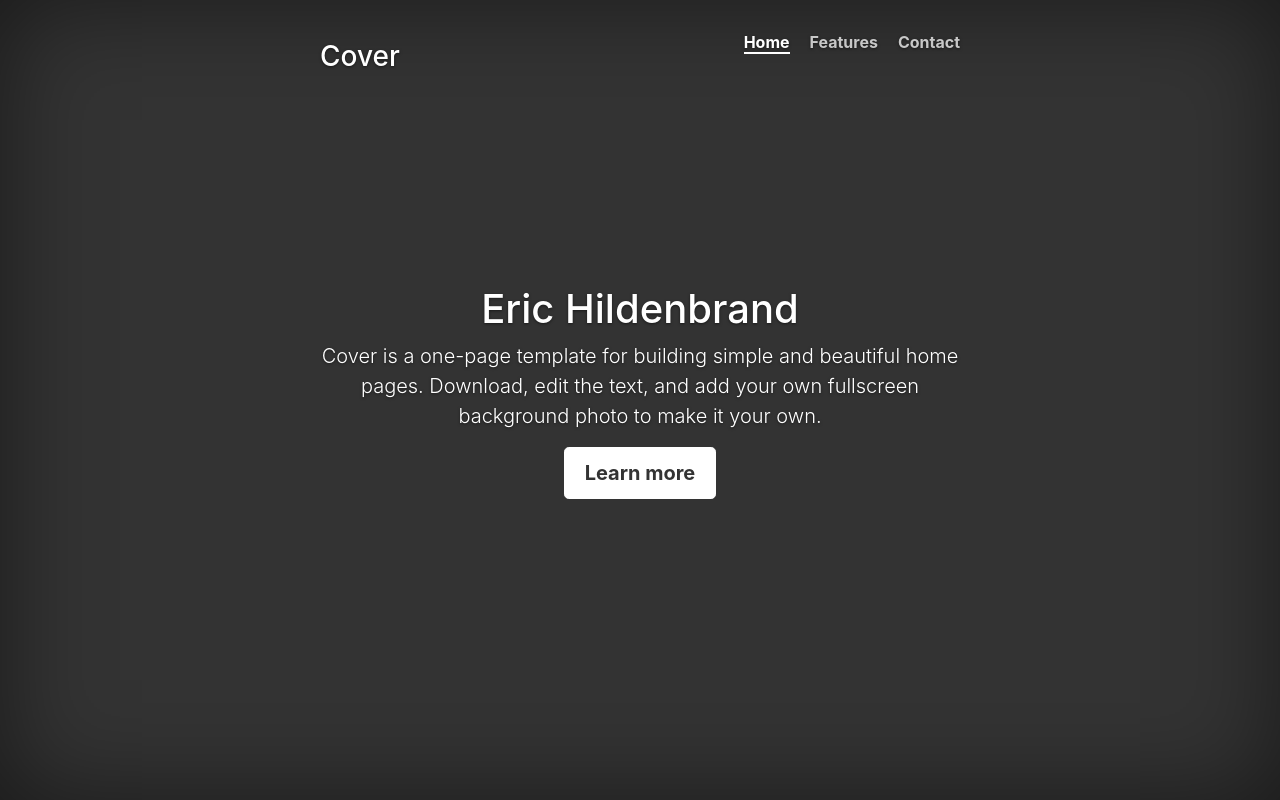
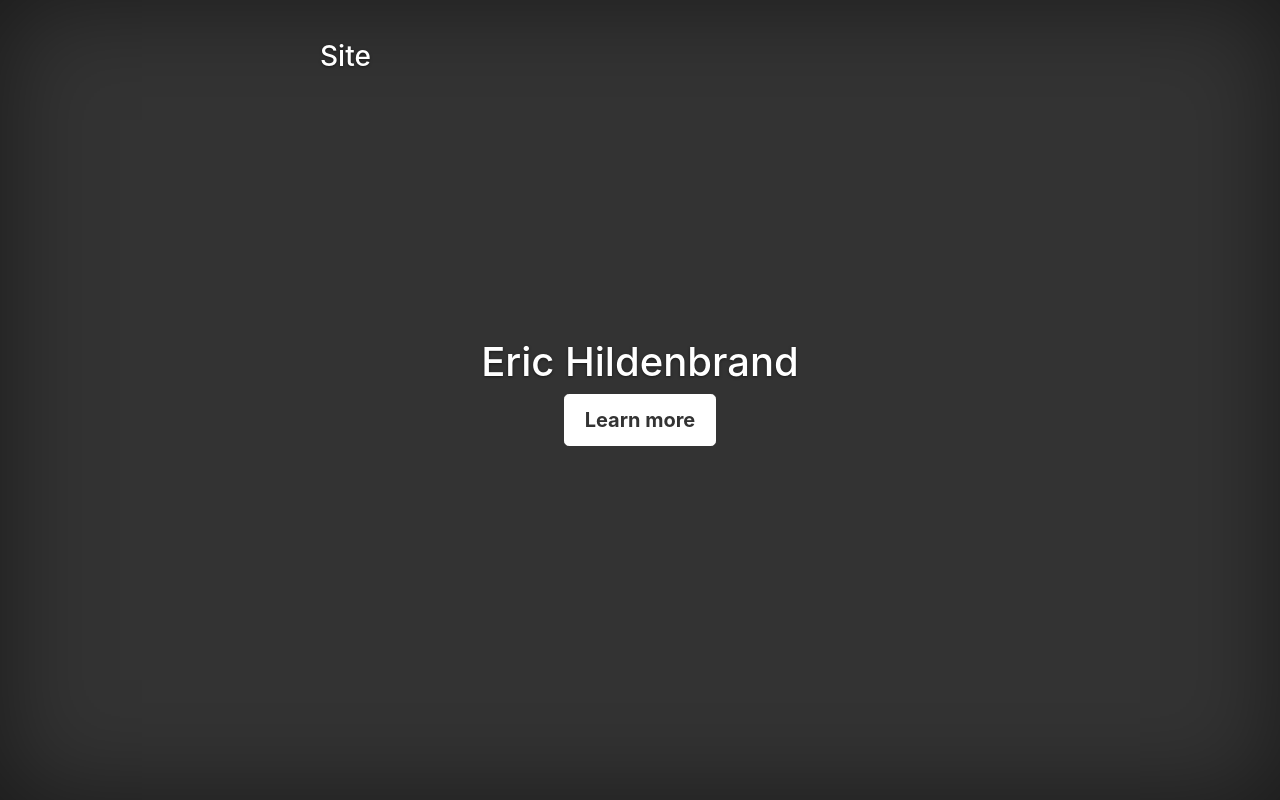
Before and after one commit to erichildenbrand/erichildenbrand.github.io, a plain HTML site: page index.html in a window 1280 px wide. Drawn offline with nearby package versions, Linux system fonts and the light colour scheme.

Commit message:
Update index.html

```diff
--- a/index.html
+++ b/index.html
@@ -36,20 +36,20 @@
 
           <div class="masthead clearfix">
             <div class="inner">
-              <h3 class="masthead-brand">Cover</h3>
-              <nav>
+              <h3 class="masthead-brand">Site</h3>
+              <!-- nav>
                 <ul class="nav masthead-nav">
                   <li class="active"><a href="index.html#">Home</a></li>
                   <li><a href="index.html#">Features</a></li>
                   <li><a href="index.html#">Contact</a></li>
                 </ul>
-              </nav>
+              </nav-->
             </div>
           </div>
 
           <div class="inner cover">
             <h1 class="cover-heading">Eric Hildenbrand</h1>
-            <p class="lead">Cover is a one-page template for building simple and beautiful home pages. Download, edit the text, and add your own fullscreen background photo to make it your own.</p>
+            <!-- p class="lead">Cover is a one-page template for building simple and beautiful home pages. Download, edit the text, and add your own fullscreen background photo to make it your own.</p -->
             <p class="lead">
               <a href="index.html#" class="btn btn-lg btn-default">Learn more</a>
             </p>
```
